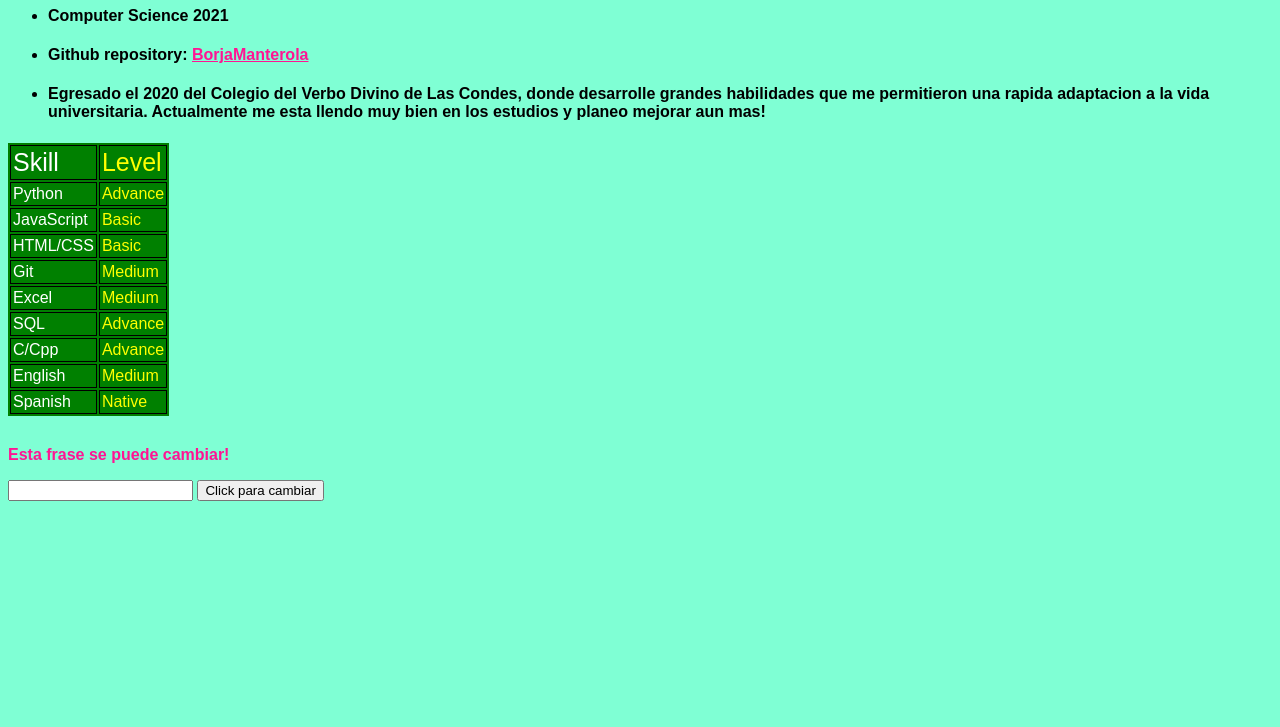
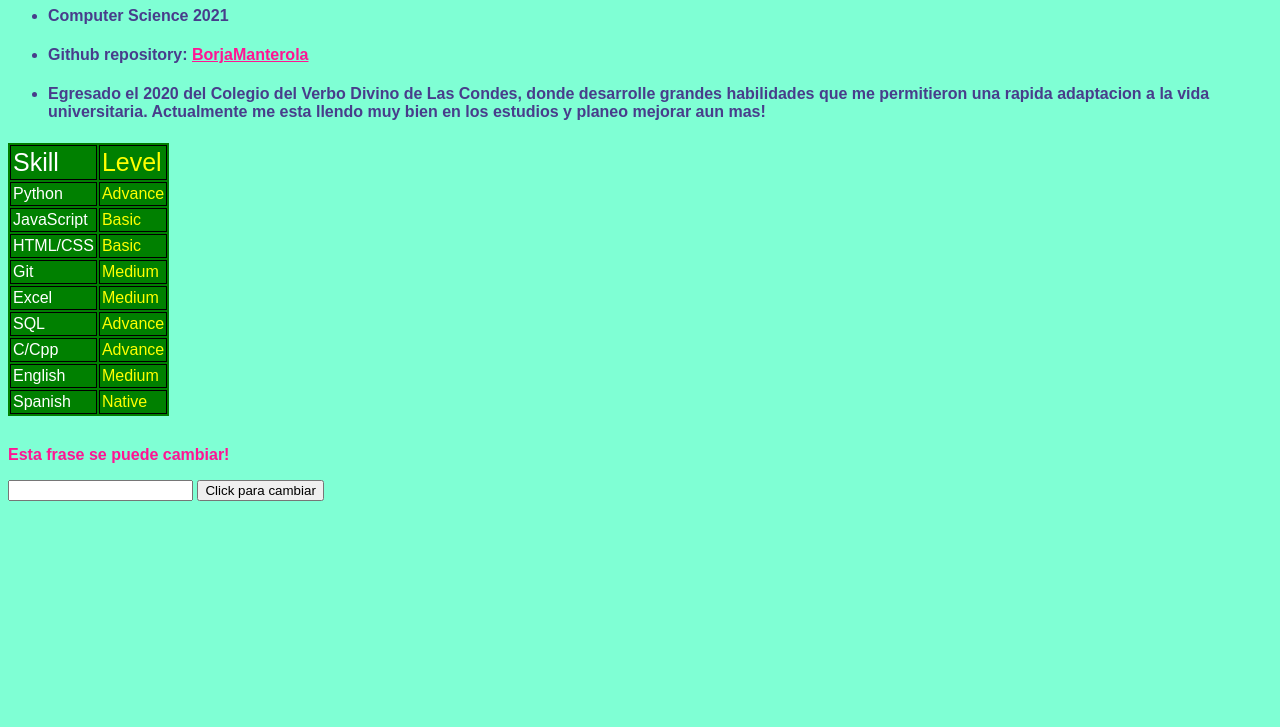
Before and after one commit to BorjaManterola/BorjaManterola.github.io, a plain HTML site: page index.html in a window 1280 px wide. Shown: the part 73-800 px from the top of the page. Drawn offline with Linux system fonts and the light colour scheme.

Commit message:
Terminadooo

```diff
--- a/styles.css
+++ b/styles.css
@@ -30,6 +30,6 @@ td {
 .deeppink {
     color: deeppink;
 }
-.ggg {
+.darkslateblue {
     color: darkslateblue ;
 }
```
